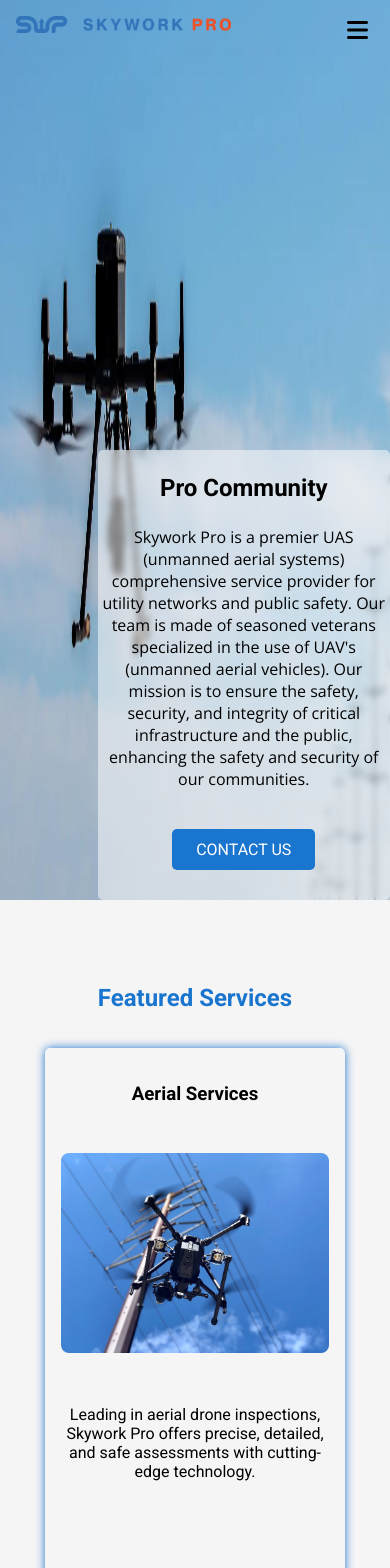
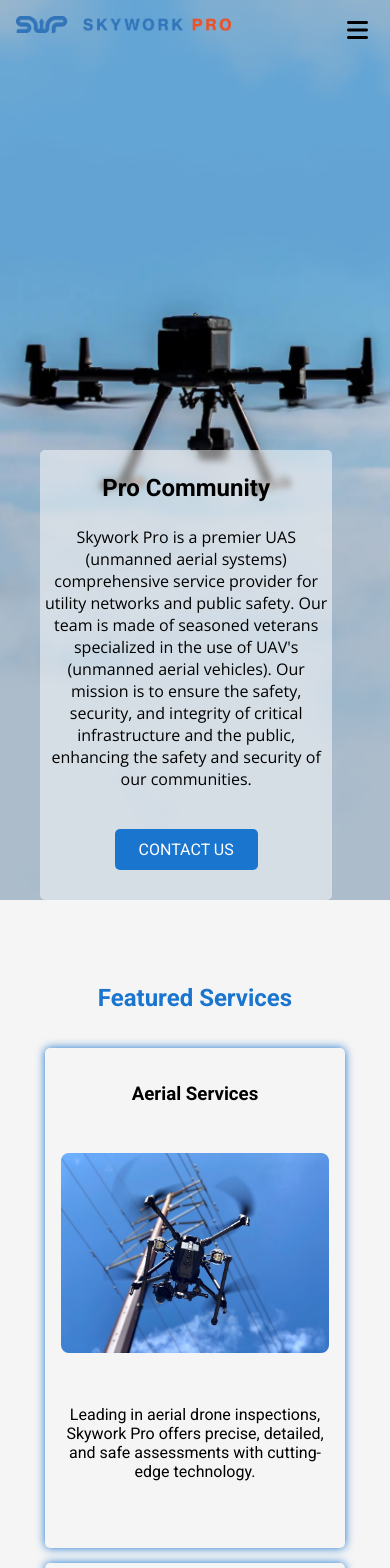
Before and after one commit to moamel-hashim/skywork-pro, a React (Vite) app: page / in a window 390 px wide. Shown: the top 1568 px of the page. Built offline with nearby package versions, Linux system fonts and the light colour scheme; a web font is replaced by a local one.

Commit message:
changed the hero image in mobile view

```diff
--- a/src/components/Footer.jsx
+++ b/src/components/Footer.jsx
@@ -10,7 +10,7 @@ export default function Footer() {
       <div className="footer">
       <div className='logo-container'>
         <div>
-            <img src="/images/SWP HORIZONTAL.png" alt="Logo" />
+            <img src="/images/SWP WEB.png" alt="Logo" />
         </div>
       </div>
       <div className="footer-container">
--- a/src/components/HomeMain.css
+++ b/src/components/HomeMain.css
@@ -33,7 +33,7 @@
     height: 450px;
     padding: 0;
     bottom: 0;
-    right: 0;
+    right: 0.6in;
   }
 }
 .hero-img-container .hero-text h3 {
@@ -64,6 +64,19 @@
 .hero-img-container img {
   width: 100%;
 }
+.hero-img-container .second-drone {
+  display: none;
+}
+@media only screen and (max-width: 600px) {
+  .hero-img-container .second-drone {
+    display: block;
+  }
+}
+@media only screen and (max-width: 600px) {
+  .hero-img-container .first-drone {
+    display: none;
+  }
+}
 
 section:nth-child(2) {
   font-family: "Roboto", sans-serif;
@@ -88,7 +101,7 @@ section:nth-child(2) .cards-container {
 }
 section:nth-child(2) .cards-container .cards {
   width: 300px;
-  height: 600px;
+  height: 500px;
   overflow: hidden;
   box-shadow: 0px 0px 10px #1A75CF;
   border-radius: 5px;
--- a/src/components/HomeMain.jsx
+++ b/src/components/HomeMain.jsx
@@ -19,7 +19,8 @@ export default function HomeMain() {
               <Link to='/contact'>Contact Us</Link>
             </div>
           </div>
-          <img src="/images/drone.webp" alt="Drone hero image" />
+          <img src="/images/drone.webp" alt="Drone hero image" className="first-drone"/>
+          <img src="/images/d02.webp" alt=""  className="second-drone"/>
         </div>
       </section>
       <section>
--- a/src/components/HomeMain.scss
+++ b/src/components/HomeMain.scss
@@ -39,7 +39,7 @@ $openSans: 'Open Sans';
       height: 450px;
       padding: 0;
       bottom: 0;
-      right: 0;
+      right: 0.6in;
     }
 
     h3 {
@@ -69,6 +69,17 @@ $openSans: 'Open Sans';
   img {
     width: 100%;
   }
+  .second-drone {
+    display: none;
+    @include phone {
+      display: block;
+    }
+  }
+  .first-drone {
+    @include phone {
+      display: none;
+    }
+  }
 }
 
 section:nth-child(2) {
@@ -90,7 +101,7 @@ section:nth-child(2) {
     }
     .cards {
       width: 300px;
-      height: 600px;
+      height: 500px;
       overflow: hidden;
       box-shadow: 0px 0px 10px $primary-color;
       border-radius: 5px;
```
Also changed, not shown: public/images/d02.webp (added), 1 other file (tests, documents, lock files or other folders).
